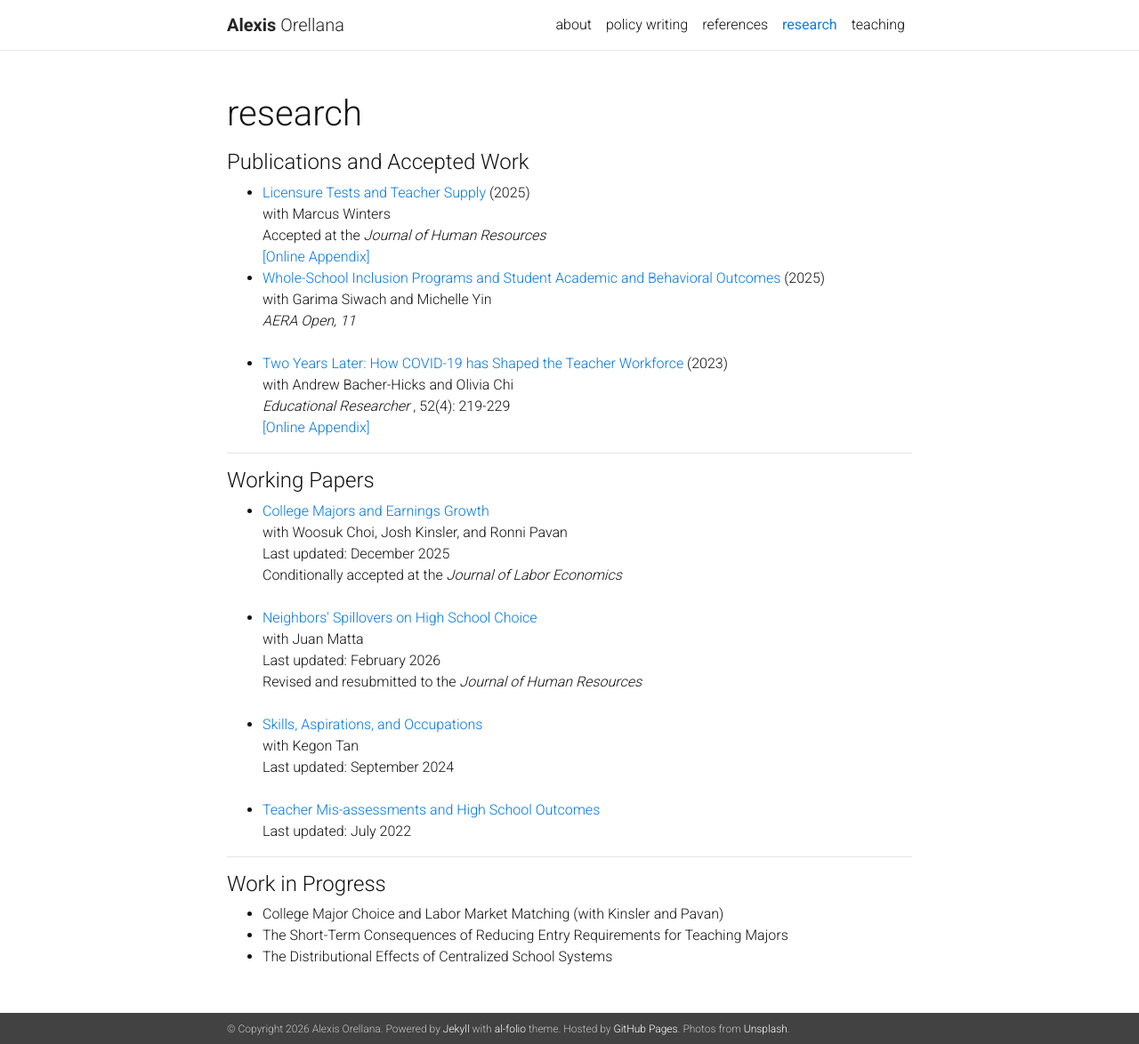
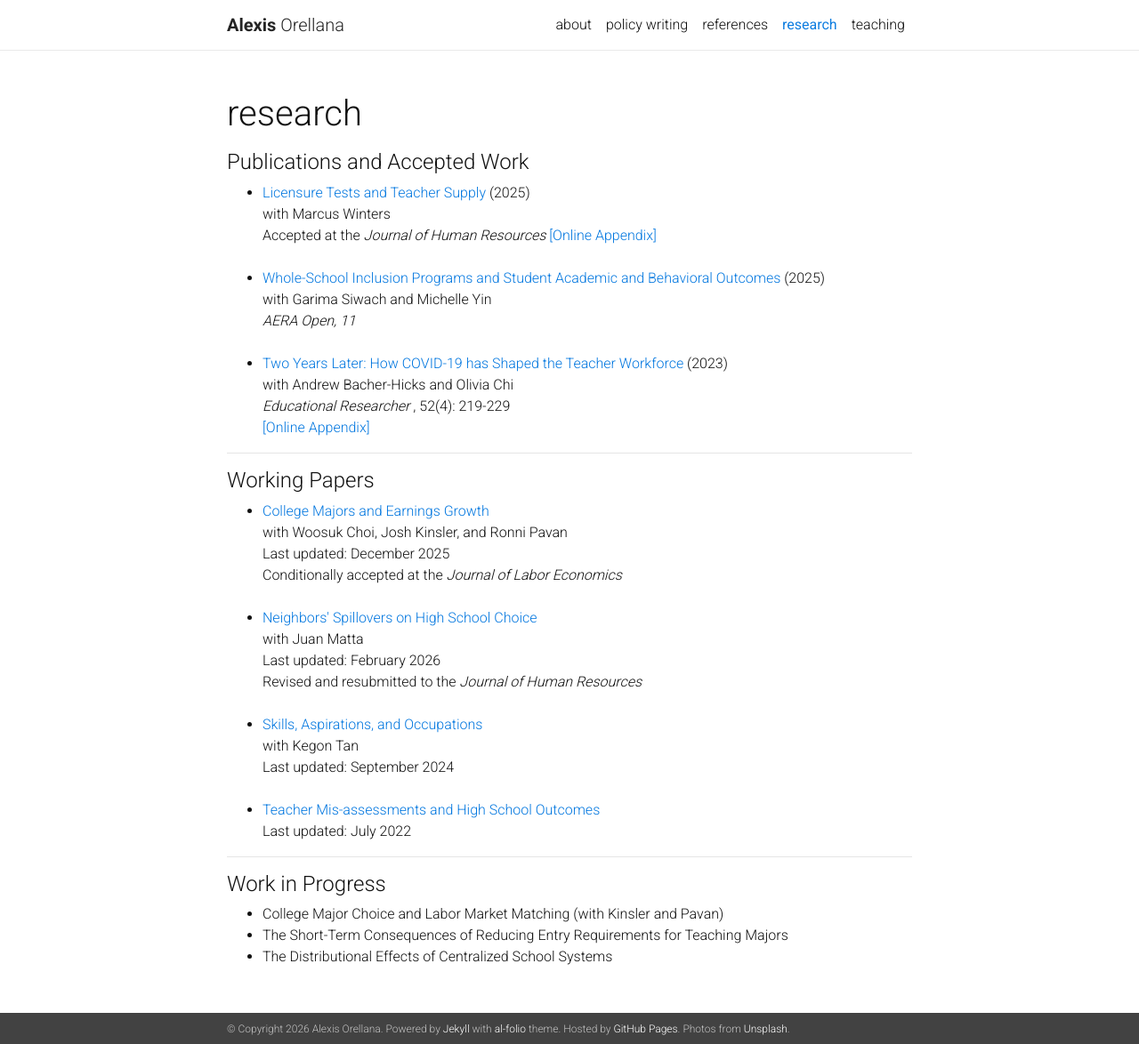
Before and after one commit to alexisorellana/alexisorellana.github.io, a Jekyll site: the page built from _pages/research.md, in a window 1280 px wide and 1174 px high. Shown: the whole window at 89% size. Built offline with Jekyll 4.4.1, drawn with Linux system fonts in a browser that asks for light colours; nearby versions of some CDN libraries; a style sheet for code colours, icons or effects is not loaded.

Commit message:
update 10-30

```diff
--- a/_pages/research.md
+++ b/_pages/research.md
@@ -15,8 +15,9 @@ nav: true
 <br>
 with Marcus Winters
 <br>
-Accepted at the  <em> Journal of Human Resources </em> </li>
+Accepted at the  <em> Journal of Human Resources </em>
 <a href="{{ site.baseurl }}/assets/pdf/Licensure_Appendix.pdf" target="_blank">[Online Appendix]</a>
+</li>
 <br>
 
 <li> <a href="{{ site.baseurl }}/assets/pdf/AERA_2025.pdf" target="_blank">Whole-School Inclusion Programs and Student Academic and Behavioral Outcomes</a> (2025)
```
